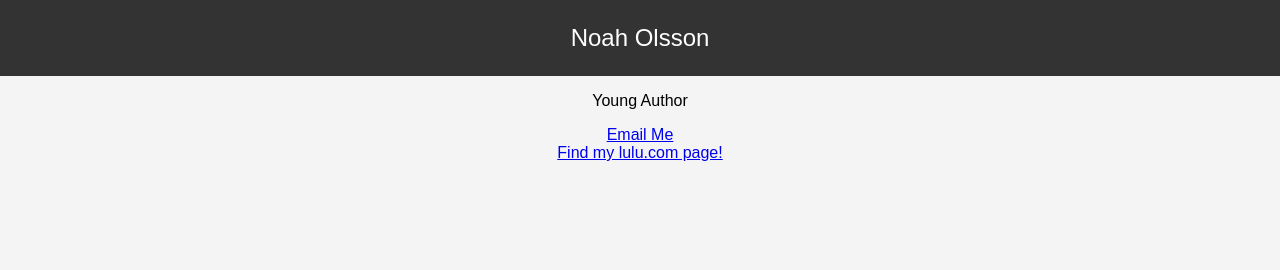
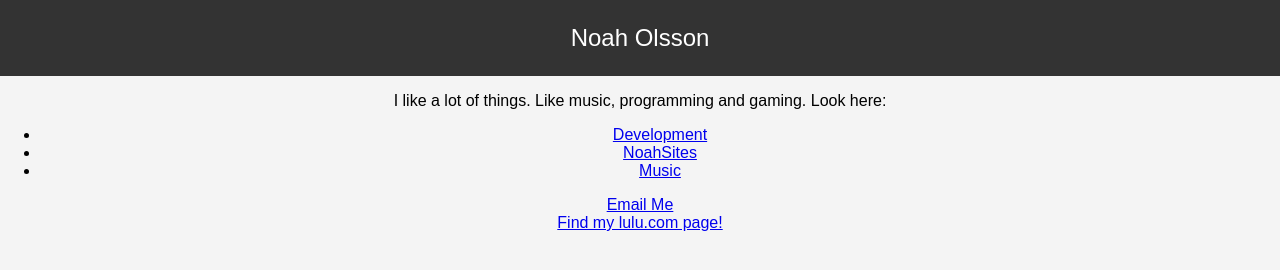
Before and after one commit to NaskiAscii/noah-olsson-author, a plain HTML site: page index.html in a window 1280 px wide. Drawn offline with Linux system fonts and the light colour scheme.

Commit message:
Update index.html

```diff
--- a/index.html
+++ b/index.html
@@ -37,7 +37,12 @@
 </head>
 <body>
     <header>Noah Olsson</header>
-    <p>Young Author</p>
+    <p>I like a lot of things. Like music, programming and gaming. Look here:</p>
+    <ul>
+        <li><a href="https://dev.noah-olsson.xyz">Development</a></li>
+        <li><a href="https://noahsites.dev.noah-olsson.xyz">NoahSites</a></li>
+        <li><a href="https://music.noah-olsson.xyz">Music</a></li>
+    </ul>
     <a href="mailto:noah@noah-olsson.xyz">Email Me</a><br/>
     <a href="https://www.lulu.com/spotlight/noah-olsson">Find my lulu.com page!</a>
 
```
